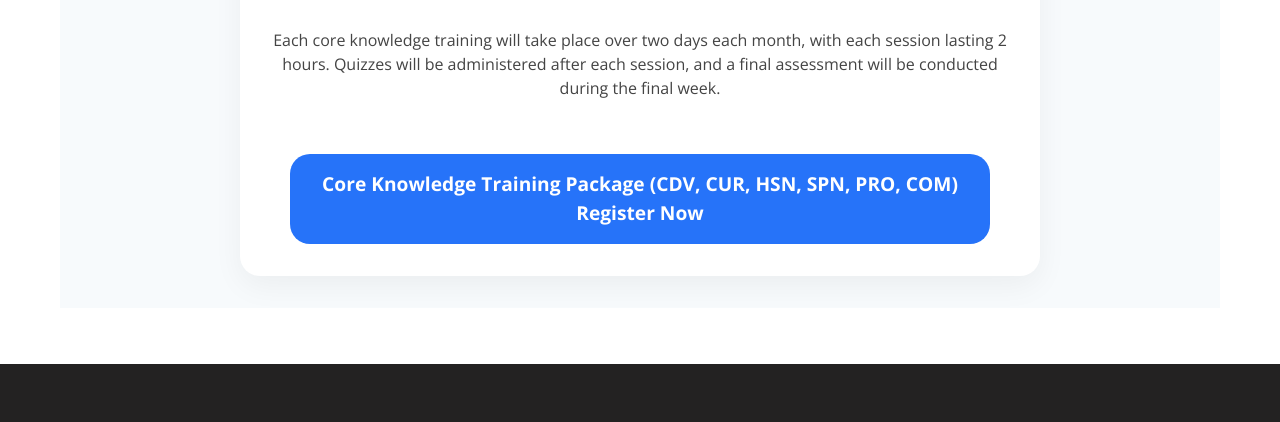
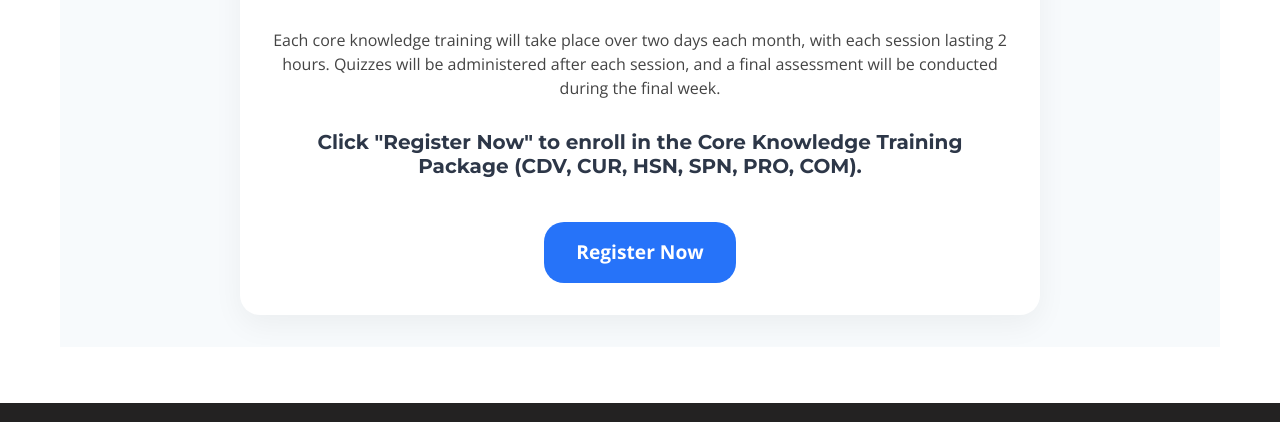
Before and after one commit to SiraYsia/FenoteTrainingAcademy, a plain HTML site: page serving_child_care_providers.html in a window 1280 px wide. Shown: the part 3500-3922 px from the top of the page. Drawn offline with nearby package versions, Linux system fonts and the light colour scheme; some packages are replaced by stand-ins of ours.

Commit message:
style change

```diff
--- a/serving_child_care_providers.html
+++ b/serving_child_care_providers.html
@@ -500,8 +500,9 @@
             <div class="schedule-content">
                 <h2 class="section-title"> Registration Details</h2>
                 <p>Each core knowledge training will take place over two days each month, with each session lasting 2 hours. Quizzes will be administered after each session, and a final assessment will be conducted during the final week.</p>
+                <h3 class="module-title"> Click "Register Now" to enroll in the Core Knowledge Training Package (CDV, CUR, HSN, SPN, PRO, COM). </h3>
                 <a href="./childcare_pay" class="register-button" style="font-size: 1.2em;">
-                    Core Knowledge Training Package (CDV, CUR, HSN, SPN, PRO, COM)<br>Register Now
+                    Register Now
                 </a>
         </section>
     </div>
```
